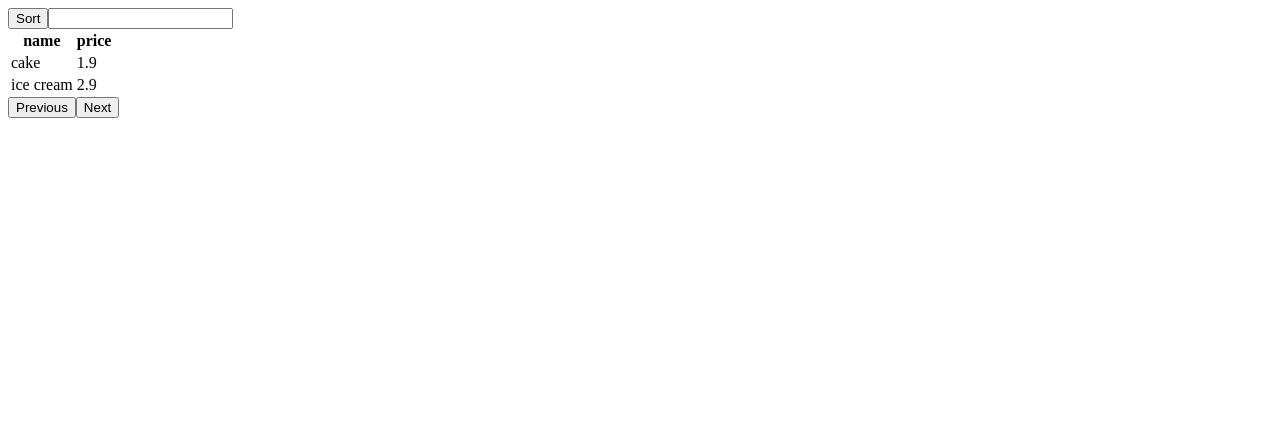
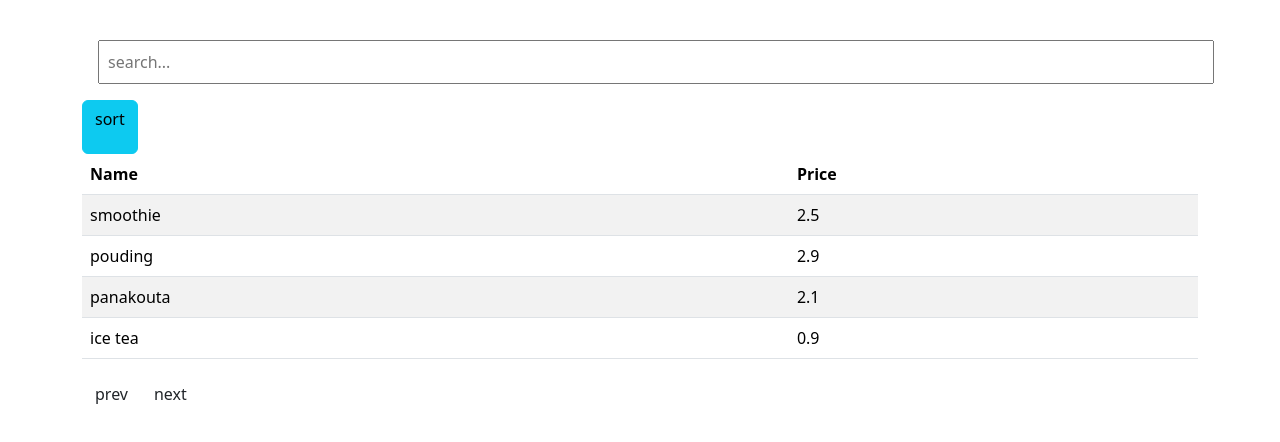
Before and after one commit to Rose-Miller-web-dev/Vue-Widgets, a Vue app: page / in a window 1280 px wide. Shown: the top 442 px of the page. Built offline with nearby package versions, Linux system fonts and the light colour scheme.

Commit message:
tanstack table tested

```diff
--- a/package.json
+++ b/package.json
@@ -10,6 +10,7 @@
   },
   "dependencies": {
     "@vueuse/core": "^10.4.1",
+    "bootstrap": "^5.3.2",
     "core-js": "^3.8.3",
     "vue": "^3.2.13",
     "vue-pdf": "^4.3.0",
--- a/src/App.vue
+++ b/src/App.vue
@@ -1,15 +1,14 @@
 <template>
-    <TanstackTable />
+    <TableComponent />
 </template>
 
 <script>
-import TanstackTable from './components/TanstackTable.vue';
-// import PaginatedList from './components/PaginatedList.vue';
+import TableComponent from './components/TableComponent.vue';
+
 export default {
   name: 'App',
   components: {
-    TanstackTable,
-    //PaginatedList
+    TableComponent
   }
 }
 </script>
--- /dev/null
+++ b/src/components/TableComponent.vue
@@ -0,0 +1,131 @@
+<template>
+    <div class="container pt-4">
+        <div class="">
+            <input class="input-group m-3 p-2" placeholder="search..." type="text" v-model="searched">
+            <button class="btn btn-info" @click="toggleSort()">
+                <p v-if="isSorted">unsort</p>
+                <p v-if="!isSorted">sort</p>
+            </button>
+        </div>
+        <table class="table table-border table-striped">
+            <thead>
+                <tr>
+                    <th>Name</th>
+                    <th>Price</th>
+                </tr>
+            </thead>
+
+            <tbody>
+                <tr v-for="item in computedItems" :key="item.name">
+                    <td>{{ item.name }}</td>
+                    <td>{{ item.price }}</td>
+                </tr>
+            </tbody>
+        </table>
+
+        <nav>
+            <button class="btn btn-outline-white" @click="prevPage">
+                prev
+            </button>
+
+            <button  class="btn btn-outline-white" @click="nextPage">next</button>
+        </nav>
+    </div>
+</template>
+
+<script>
+    export default {
+        name: "TanstackTable",
+
+        data: () => ({
+            items: [
+
+                { name: 'cake', price: 1.9 },
+                { name: 'ice cream', price: 2.9 },
+                { name: 'cheese cakse', price: 3.9 },
+                { name: 'shake', price: 1.5 },
+                { name: 'smoothie', price: 2.5 },
+                { name: 'pouding', price: 2.9 },
+                { name: 'panakouta', price: 2.1 },
+                { name: 'ice tea', price: 0.9 },
+                { name: 'ice coffee', price: 1.1 },
+                { name: 'waffles', price: 4.5 },
+
+            ],
+
+            pageNumber: 0,
+            searched: '',
+            isSorted: false,
+        }),
+
+        props: {
+            size: {
+                default: 4
+            }
+        },
+
+        computed: {
+            pageCount() {
+                let numOfItems = this.items.length
+                let currentSize = this.size
+                return Math.ceil(numOfItems / currentSize)
+            },
+
+            computedItems() {
+                var showingItems
+
+                if(this.isSorted) {
+                    showingItems = [...this.items].sort((a, b) => a.price - b.price)
+                }
+
+                else {
+                    showingItems = this.items
+                }
+
+                if (this.searched !== '') {
+                    showingItems = [];
+
+                    [...this.items].forEach(item => {
+                        if (item.name.includes(this.searched)) {
+                            showingItems.push(item)
+
+                        }
+
+                        else {
+                            let index = showingItems.indexOf(item)
+                            if(index > -1) {
+                                showingItems.splice(index, 1)
+                            }
+                        }
+                    })
+
+                    console.log(showingItems)
+                }
+
+                const startIndex = this.pageNumber + this.size
+                const endIndex = startIndex + this.size
+                showingItems = showingItems.slice(startIndex, endIndex)
+
+                return showingItems
+            }
+        },
+
+        methods: {
+            toggleSort() {
+                this.isSorted = !this.isSorted
+            },
+
+            nextPage() {
+                this.pageNumber++
+            },
+
+            prevPage() {
+                this.pageNumber--
+            }
+        }
+    }
+</script>
+
+<style>
+
+</style>
--- a/src/components/TanstackTable.vue
+++ b/src/components/TanstackTable.vue
@@ -1,7 +1,7 @@
 <template>
     <div>
 
-      <button @click="toggleSort()">
+      <button @click="toggleSort()" class="btn">
         {{ sortText }}
       </button>
       <input type="text" v-model="searched">
@@ -42,6 +42,11 @@
                 { name: 'cheese cakse', price: 3.9 },
                 { name: 'shake', price: 1.5 },
                 { name: 'smoothie', price: 2.5 },
+                { name: 'pouding', price: 2.9 },
+                { name: 'panakouta', price: 2.1 },
+                { name: 'ice tea', price: 0.9 },
+                { name: 'ice coffee', price: 1.1 },
+                { name: 'waffles', price: 4.5 },
             ],
 
             isSorted: false,
--- a/src/main.js
+++ b/src/main.js
@@ -1,4 +1,5 @@
 import { createApp } from 'vue'
 import App from './App.vue'
+import 'bootstrap/dist/css/bootstrap.min.css'
 
 createApp(App).mount('#app')
```
Also changed, not shown: 1 other file (tests, documents, lock files or other folders).
